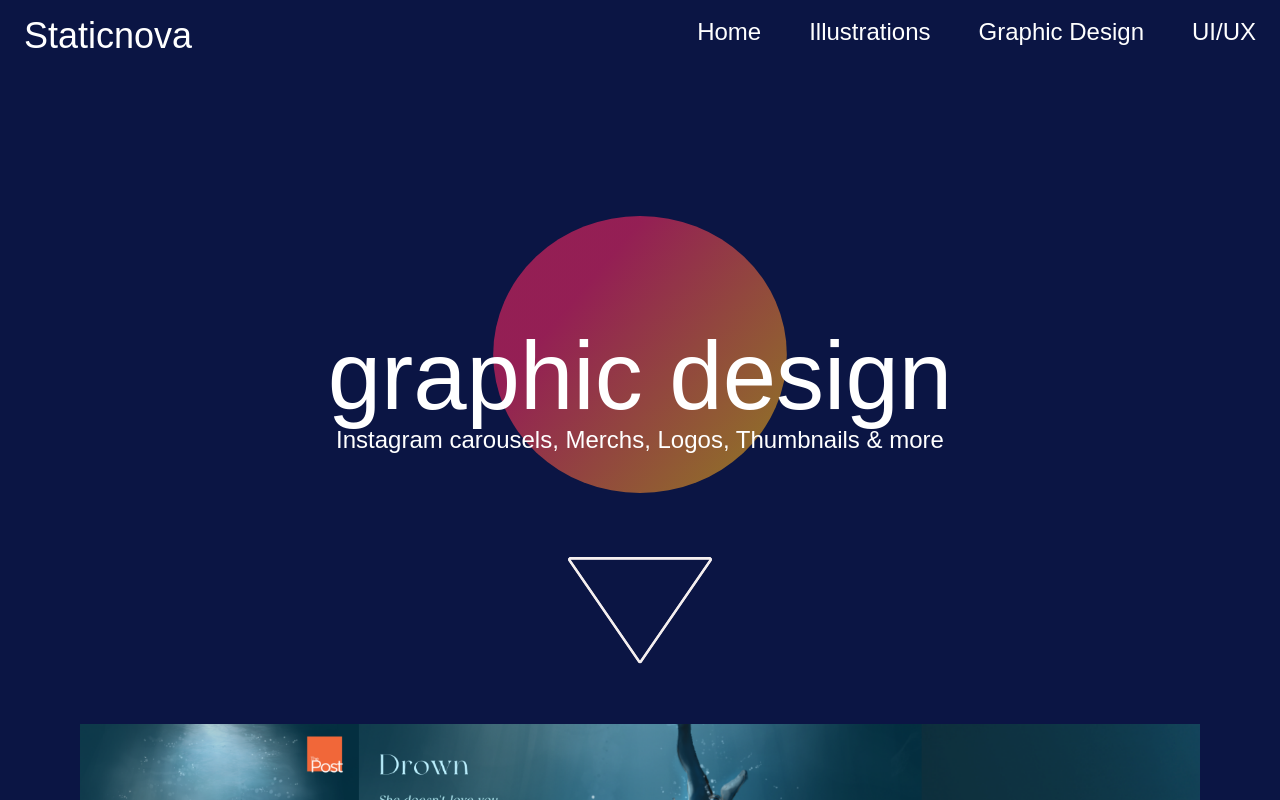
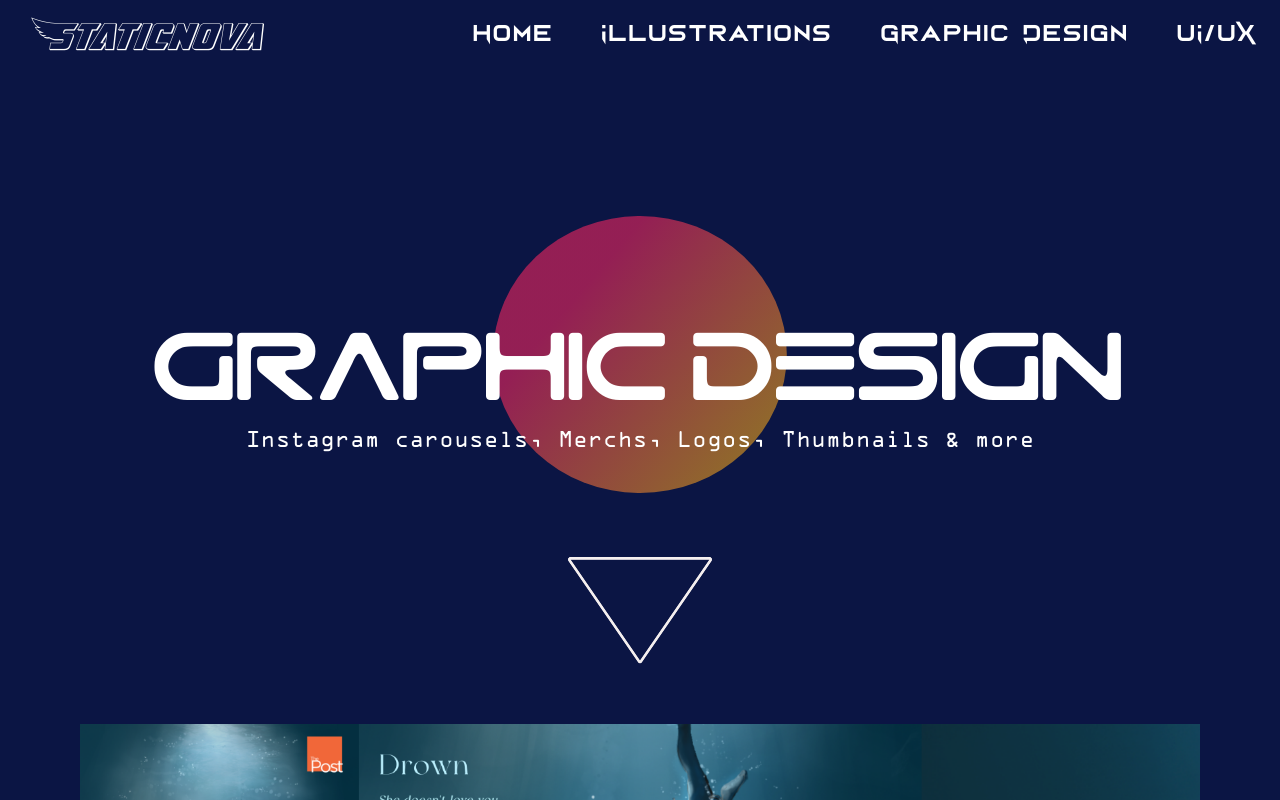
Before and after one commit to nandanpi/staticnova-portfolio, a React (Create React App) app: page /graphicdesign in a window 1280 px wide. Shown: the top 800 px of the page. Built offline with nearby package versions, Linux system fonts and the light colour scheme.

Commit message:
Fixed font load time

```diff
--- a/src/index.css
+++ b/src/index.css
@@ -17,17 +17,27 @@ code {
 }
 
 @font-face {
-    font-family: "logo", sans-serif;
+    font-family: "logo";
+    src: url("assets/fonts/american3d.ttf");
+}
+@font-face {
+    font-family: "Bord Demo";
+    src: url("assets/fonts/BordDemo.ttf");
+}
+@font-face {
+    font-family: "Gtek Technology";
+    src: url("assets/fonts/Gtek Technology.ttf");
+}
+@font-face {
+    font-family: "OCR A Extended";
+    src: url("assets/fonts/OcrA.ttf");
 }
 
 .ocra{
   font-family: "OCR A Extended", sans-serif;
 }
-.arialb{
-    font-family: "Arial Black", sans-serif;
-}
 .logo{
-  font-family: "American Kestrel 3D", sans-serif;
+  font-family: "logo", sans-serif;
 }
 .bord{
     font-family: "Bord Demo", sans-serif;
```
Also changed, not shown: src/assets/fonts/BordDemo.ttf (renamed from src/assets/fonts/Bord Demo.ttf), src/assets/fonts/american3d.ttf (renamed from src/assets/fonts/American Kestrel 3D.ttf).
